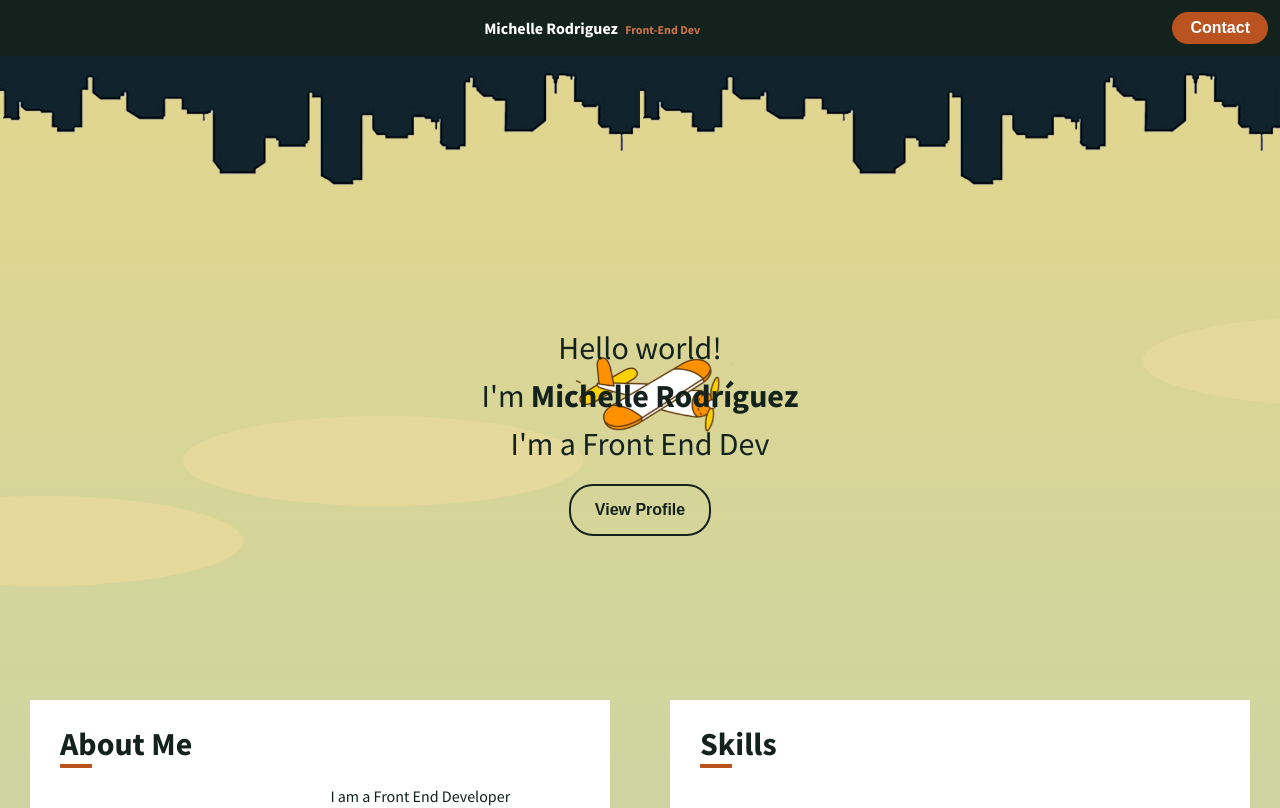
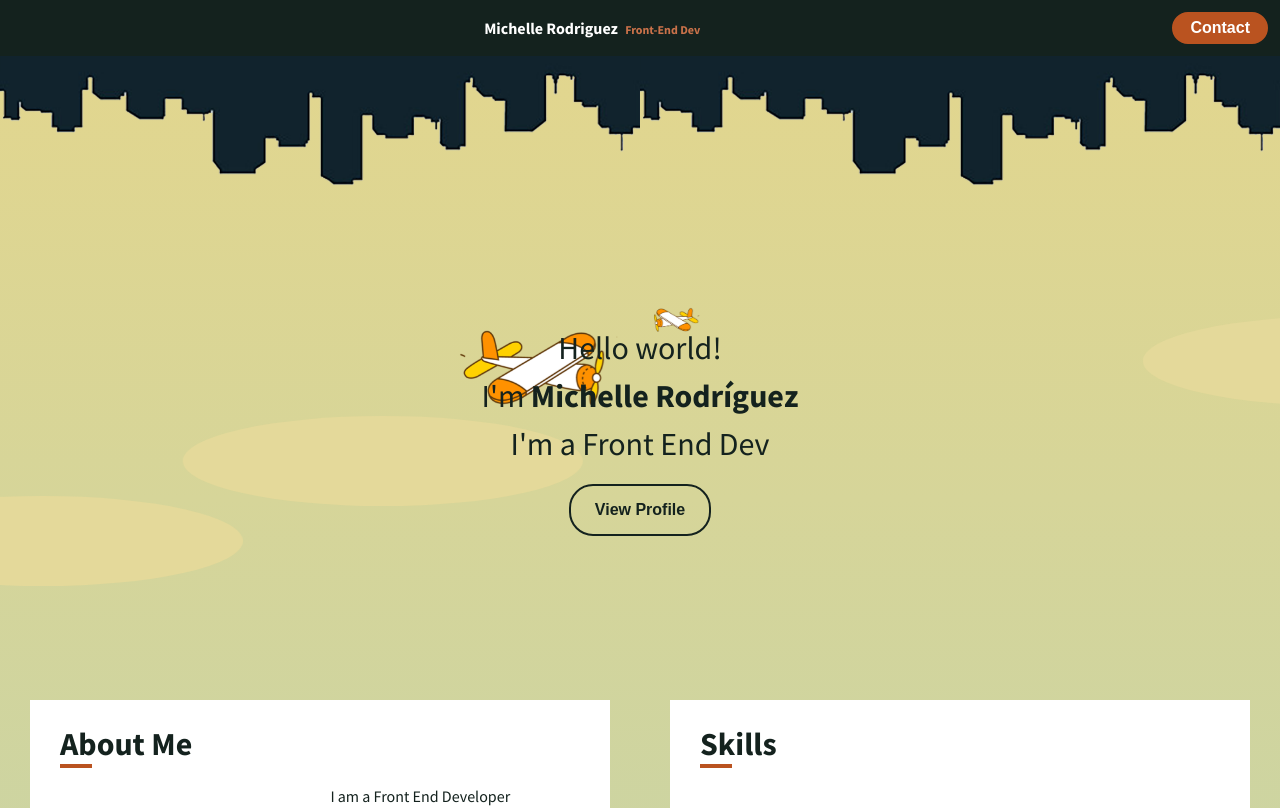
Before and after one commit to Michellefsd/my-PORTFOLIO, a React (Create React App) app: page / in a window 1280 px wide. Shown: the top 808 px of the page. Built offline with nearby package versions, Linux system fonts and the light colour scheme.

Commit message:
improving animation aeroplane mobile

```diff
--- a/src/components/Aeroplane.css
+++ b/src/components/Aeroplane.css
@@ -3,23 +3,62 @@
     height: auto;
     display: block;
     position: absolute;
-    top: 30rem;
-    animation: moving 13s linear infinite;
+    top: 25rem;
+    animation: moving 20s linear infinite;
+}
+.mini-aeroplane-div {
+    width: 5rem;
+    height: auto;
+    display: block;
+    position: absolute;
+    top: 22rem;
+    animation: movingback 20s linear infinite;
+}
+@keyframes movingback {
+    0% {
+        transform: translate3d(65rem, 3rem, 0);
+    }
+    40% {
+        transform: translate3d(65rem, 3rem, 0);
+    }
+    50% { transform: auto, -3rem, 0;}
+    52% {
+        transform: translate3d(49rem, -3rem, 0);
+    }
+    62% { transform: translate3d(auto, 3rem, 0);}
+    64% {
+        transform: translate3d(33rem, 3rem, 0);
+    }
+    74% { transform: auto, -3rem, 0;}
+    76% {
+        transform: translate3d(17rem, -3rem, 0);
+    }
+    86% { transform: translate3d(auto, 3rem, 0);}
+    88% {
+        transform: translate3d(1rem, 3rem, 0);
+    }
+    98% { transform: translate3d(auto, -3rem, 0);}
+    100% {
+        transform: translate3d(-15rem, -3rem, 0);
+    }
 }
 @keyframes moving {
     0% {
         transform: translate3d(-25rem, 6rem, 0);
     }
-    30% { transform: translate3d(auto, -6rem, 0);}
-    33% {
-        transform: translate3d(35rem, -6rem, 0);
+    9% { transform: translate3d(auto, -6rem, 0);}
+    13% {
+        transform: translate3d(5rem, -6rem, 0);
     }
-    63% { transform: auto, 6rem, 0;}
-    66% {
-        transform: translate3d(85rem, 6rem, 0);
+    21% { transform: auto, 6rem, 0;}
+    26% {
+        transform: translate3d(35rem, 6rem, 0);
     }
-    97% { transform: translate3d(auto, -6rem, 0);}
+    36% { transform: translate3d(auto, -6rem, 0);}
+    40% {
+        transform: translate3d(65rem, -6rem, 0);
+    }
     100% {
-        transform: translate3d(135rem, -6rem, 0);
+        transform: translate3d(65rem, -6rem, 0);
     }
 }
--- a/src/components/Aeroplane.jsx
+++ b/src/components/Aeroplane.jsx
@@ -1,10 +1,16 @@
 import './Aeroplane.css';
 import imgAeroplane from '../img/avion1.png';
+import imgMiniAeroplane from '../img/avion.png';
 
 function Aeroplane() {
   return (
-    <div className='aeroplane-div' >
-        <img className='aeroplane' src={imgAeroplane} alt="aeroplane" />
+    <div>
+      <div className='mini-aeroplane-div'>
+        <img className='mini-aeroplane' src={imgMiniAeroplane} alt="aeroplane" />
+      </div>
+      <div className='aeroplane-div'>
+          <img className='aeroplane' src={imgAeroplane} alt="aeroplane" />
+      </div>
     </div>
   );
 }
```
